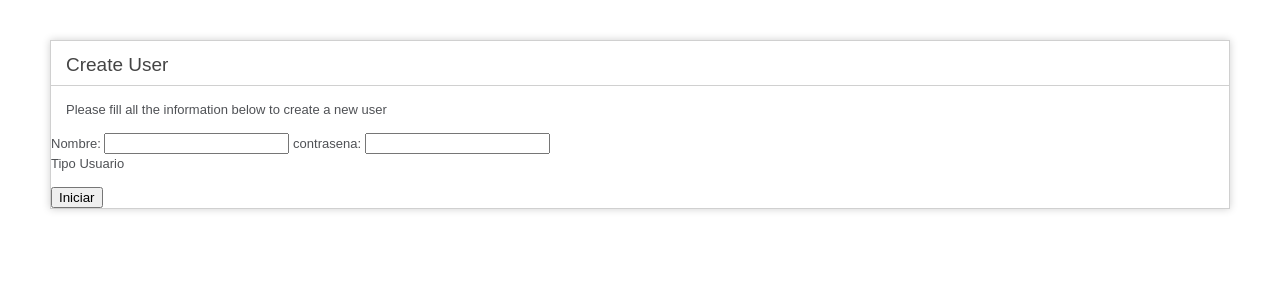
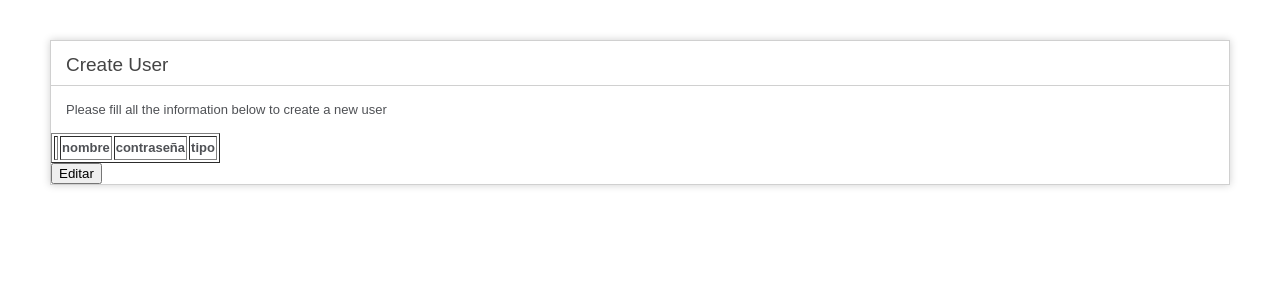
Before and after one commit to jonathan12345s/ProyectoWEB1, a CodeIgniter app: page /database/User/Modificar in a window 1280 px wide. Shown: the top 300 px of the page. Run offline with CodeIgniter, Linux system fonts and the light colour scheme; tables that the repository leaves empty or names only in its code hold one stand-in row (values such as "Sample post"); data that the repository does not hold is empty.

Commit message:
cargar los datos para modificar

```diff
--- a/application/controllers/User.php
+++ b/application/controllers/User.php
@@ -143,16 +143,19 @@ $cantidad=$cantidad+$numero;
 
 		public function Modificar()
 	{
-		$data= $this->obtener();
+
+
+$Nombre = $this->input->post('Nombre');
 
 
 
 
-		 $data = array();
-  		 $data['lista'] = $this->lista;
+		$usuarios = $this->User_model->obtener($Nombre); //llamamos a la función getData() del modelo creado anteriormente.
 
+ 		$data['usuarios'] = $usuarios;
 
-		$this->load->view('user/Modificar.php',$data);
+ //load de vistas
+ $this->load->view('user/Modificar.php', $data); //llamada a la vista, que crearemos posteriorme
 
 
 
--- a/application/models/User_model.php
+++ b/application/models/User_model.php
@@ -14,9 +14,9 @@ class User_model extends CI_Model {
 
  function obtener($nombre) {
 
-    $query = $this->db->get_where('usuario',array('nombre'));
+    $query = $this->db->get_where('usuario',  array('nombre' => $nombre));
 
-	  return $query->result_array();
+	  return $query->result();
 
   }
 
--- a/application/views/user/Modificar.php
+++ b/application/views/user/Modificar.php
@@ -72,36 +72,36 @@ defined('BASEPATH') OR exit('No direct script access allowed');
 		<p>Please fill all the information below to create a new user</p>
 
     </div>
-    <form class=""   action="<?php echo site_url('User/save'); ?>"  method="post">
 
 
 
+<form name="tabla" action="" method="POST">
+ <table border="solid">
+ <thead>
+ <tr>
+ <th></th>
+ <th>nombre</th>
+ <th>contraseña</th>
+ <th>tipo</th>
 
+ </tr>
+ </thead>
+ <tbody>
+ <?php foreach ($usuarios as $u):?>
 
+ <tr>
+ <td><input type="radio" name="editar" value="<?=$u->id?>"/></td>
+ <td><?=$u->nombre?></td>
+ <td><?=$u->contrasena?></td>
+ <td><?=$u->tipo?></td>
 
+ </tr>
 
-
-
-
- Nombre: <input type="text" name="Nombre" value="">
-
-      contrasena: <input type="text" name="contraseña" value="">
-
-      <br>
-			<LABEL>Tipo Usuario</LABEL>
-
-<ul>
-         <?php foreach ($lista as $item): ?>
-            <li> <?php echo $item['nombre'] ?> </li>
-         <?php endforeach; ?>
-      </ul>
-
-
-
-
-
-    <button type="submit" class="button button-block"/>Iniciar</button>
-    </form>
+ <?php endforeach;?>
+ </tbody>
+ </table>
+ <input type="submit" value="Editar" />
+ </form>
 	</div>
 </div>
 
```
